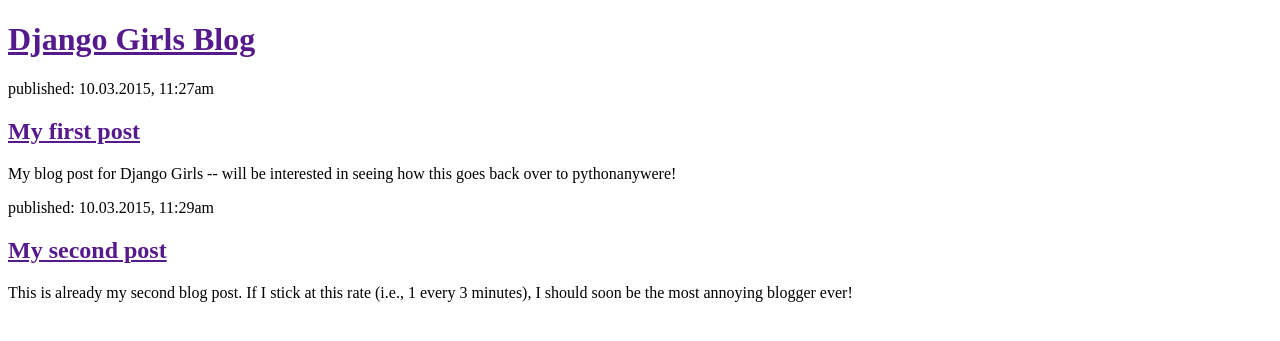
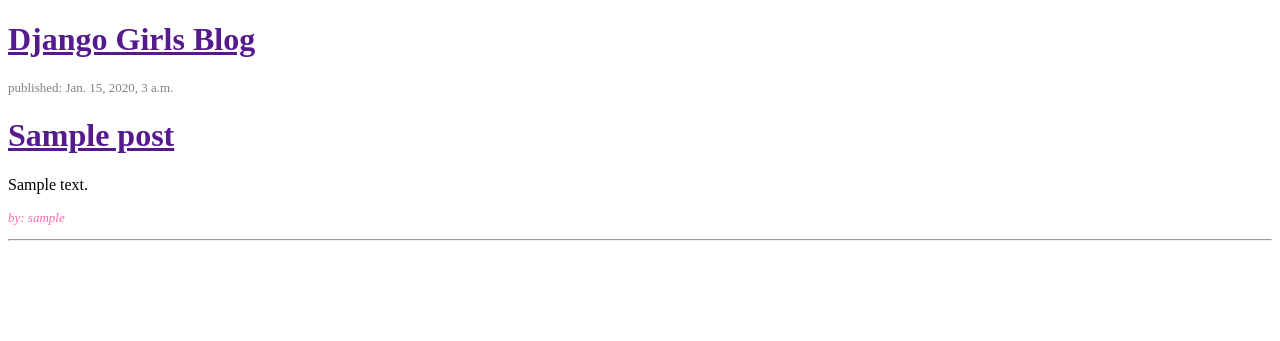
Before and after one commit to ksaviano/DjangoGirls_blog, a Django app: template blog/templates/blog/post_list.html in a window 1280 px wide. Shown: the top 341 px of the page. Run offline with Django 3.2, Linux system fonts and the light colour scheme; the template is opened without the code that fills it: values that come from a table or form of the project are taken from there, others are empty; tables that the repository leaves empty hold one stand-in row (values such as "Sample post").

Commit message:
Modified templates to display posts from database.

```diff
--- a/blog/templates/blog/post_list.html
+++ b/blog/templates/blog/post_list.html
@@ -3,6 +3,18 @@
 <html>
     <head>
         <title>Kimberly's Blog</title>
+        <style>
+            .published {
+                font-size: small;
+                color: grey;
+            }
+
+            .author {
+                font-size: small;
+                font-style: italic;
+                color: hotpink;
+            }
+        </style>
     </head>
 
     <body>
@@ -10,16 +22,14 @@
             <h1><a href="">Django Girls Blog</a></h1>
         </div>
 
-        <div>
-            <p>published: 10.03.2015, 11:27am</p>
-            <h2><a href="">My first post</a></h2>
-            <p>My blog post for Django Girls -- will be interested in seeing how this goes back over to pythonanywere!</p>
-        </div>
-
-        <div>
-            <p>published: 10.03.2015, 11:29am</p>
-            <h2><a href="">My second post</a></h2>
-            <p>This is already my second blog post. If I stick at this rate (i.e., 1 every 3 minutes), I should soon be the most annoying blogger ever!</p>
-        </div>
+        {% for post in posts %}
+            <div>
+                <p class="published">published: {{ post.published_date }}</p>
+                <h1><a href="">{{ post.title }}</a></h1>
+                <p>{{ post.text|linebreaks }}</p>
+                <p class="author">by: {{ post.author }}</p>
+                <hr>
+            </div>
+        {% endfor %}
     </body>
 </html>
--- a/blog/views.py
+++ b/blog/views.py
@@ -1,4 +1,7 @@
 from django.shortcuts import render
+from .models import Post
+from django.utils import timezone
 
 def post_list(request):
-    return render(request, 'blog/post_list.html', {})
+    posts = Post.objects.filter(published_date__lte=timezone.now()).order_by('published_date')
+    return render(request, 'blog/post_list.html', {'posts': posts})
```
Also changed, not shown: blog/models.py (+5 -5 lines).
